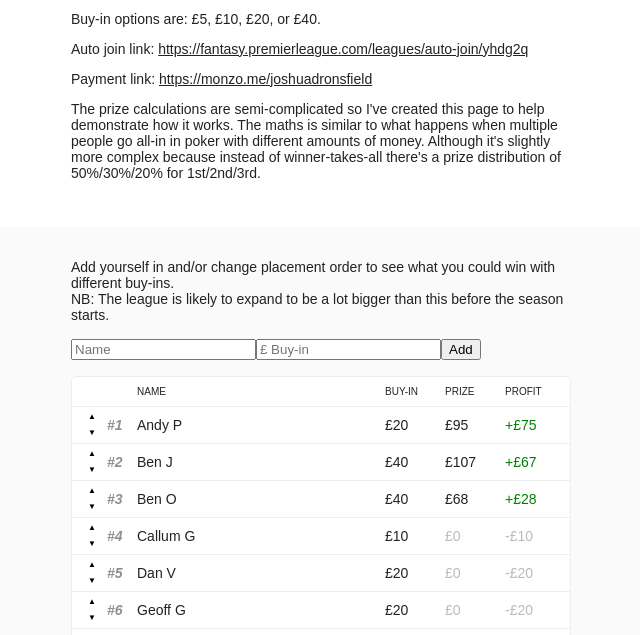
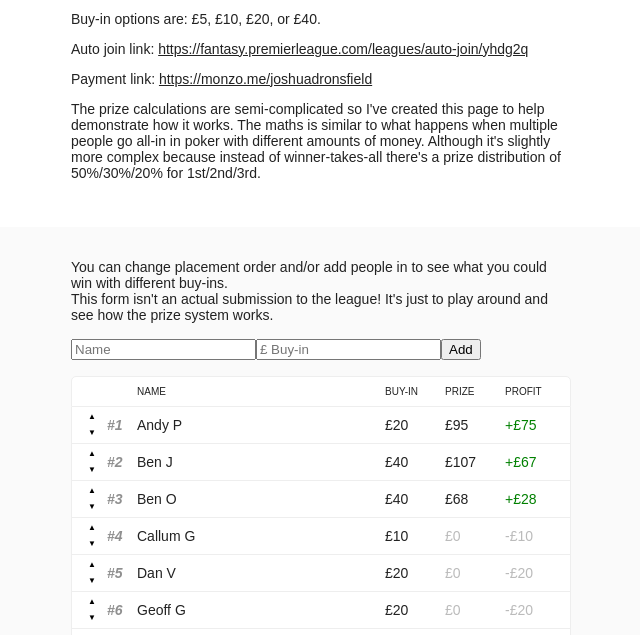
Before and after one commit to dronsfield/fplboys, a React app in the folder 2122/: page / in a window 1280 px wide. Shown: the part 145-780 px from the top of the page, without its empty margins (319-959 px from the left). Built offline with nearby package versions, Linux system fonts and the light colour scheme.

Commit message:
reword table paras

```diff
--- a/2122/src/views/Table.tsx
+++ b/2122/src/views/Table.tsx
@@ -187,12 +187,12 @@ const Table: React.FC<{}> = (props) => {
   return (
     <Section>
       <div>
-        Add yourself in and/or change placement order to see what you could win
-        with different buy-ins.
+        You can change placement order and/or add people in to see what you
+        could win with different buy-ins.
       </div>
       <div>
-        NB: The league is likely to expand to be a lot bigger than this before
-        the season starts.
+        This form isn't an actual submission to the league! It's just to play
+        around and see how the prize system works.
       </div>
       <Spacer height={16} />
       <Formik
```
